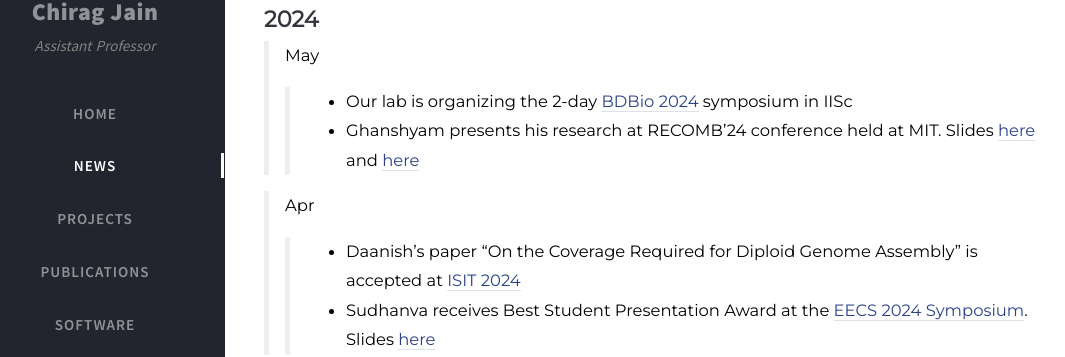
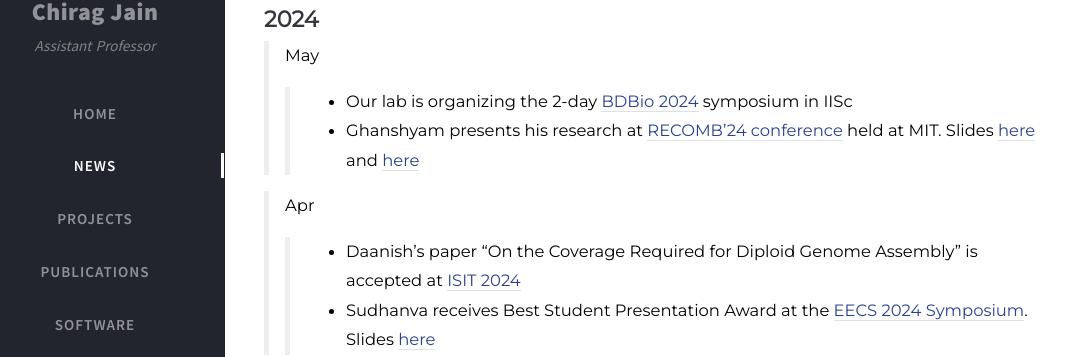
Before and after one commit to at-cg/at-cg.github.io, a Jekyll site: the page built from tabs/new.md, in a window 1280 px wide and 900 px high. Shown: the part 162-519 px from the top of the window, without its empty margins (35-1100 px from the left). Built offline with Jekyll 4.4.1, drawn with Linux system fonts in a browser that asks for light colours; nearby versions of some CDN libraries; comment, search, counter and statistics services are not loaded; part of the change alters nothing that is shown.

Commit message:
Update new.md

```diff
--- a/tabs/new.md
+++ b/tabs/new.md
@@ -23,7 +23,7 @@ type: news
 
 >May
 >> - Our lab is organizing the 2-day [BDBio 2024](https://www.bdbio.in) symposium in IISc
->> - Ghanshyam presents his research at RECOMB'24 conference held at MIT. Slides [here](https://drive.google.com/file/d/1oHYstBPAdMaGXaMRtNVG4yPpGE5uoc2r/view?usp=share_link) and [here](https://drive.google.com/file/d/17eilPJHS2vWEgGxenZlOU9EKdQ1Np_Kr/view?usp=share_link)
+>> - Ghanshyam presents his research at [RECOMB'24 conference](https://recomb.org/recomb2024/) held at MIT. Slides [here](https://drive.google.com/file/d/1oHYstBPAdMaGXaMRtNVG4yPpGE5uoc2r/view?usp=share_link) and [here](https://drive.google.com/file/d/17eilPJHS2vWEgGxenZlOU9EKdQ1Np_Kr/view?usp=share_link)
 
 >Apr
 >> - Daanish's paper "On the Coverage Required for Diploid Genome Assembly" is accepted at [ISIT 2024](https://2024.ieee-isit.org/home)
```
